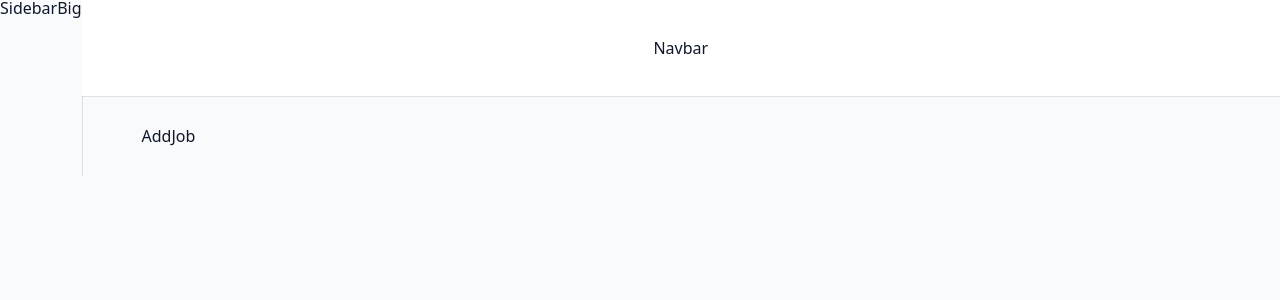
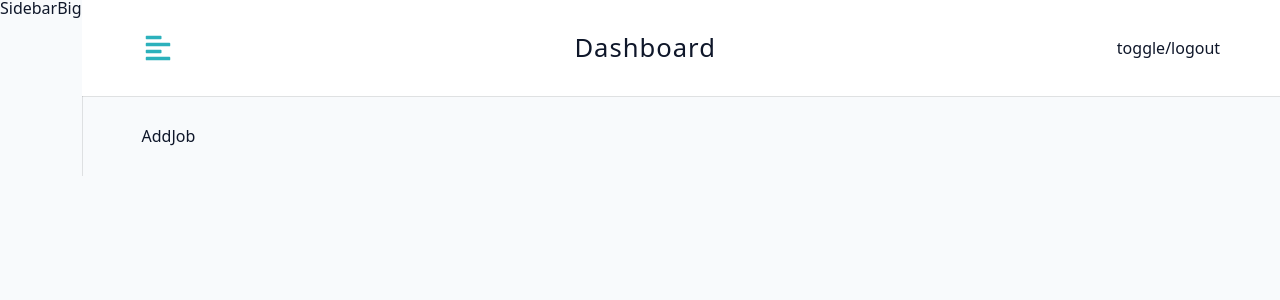
Before and after one commit to edriso/jobify, a React (Vite) app in the folder client/: page /dashboard in a window 1280 px wide. Shown: the top 300 px of the page. Built offline with nearby package versions, Linux system fonts and the light colour scheme.

Commit message:
add navbar structure

```diff
--- a/client/src/components/Navbar.jsx
+++ b/client/src/components/Navbar.jsx
@@ -1,7 +1,25 @@
 import Wrapper from '../assets/styledWrappers/Navbar';
+import { FaAlignLeft } from 'react-icons/fa';
+import Logo from './Logo';
+import { useDashboardContext } from '../pages/DashboardLayout';
 
 function Navbar() {
-  return <Wrapper>Navbar</Wrapper>;
+  const { toggleSidebar } = useDashboardContext();
+
+  return (
+    <Wrapper>
+      <div className="nav-center">
+        <button className="toggle-btn" type="button" onClick={toggleSidebar}>
+          <FaAlignLeft />
+        </button>
+        <div>
+          <Logo />
+          <h4 className="logo-text">Dashboard</h4>
+        </div>
+        <div className="btn-container">toggle/logout</div>
+      </div>
+    </Wrapper>
+  );
 }
 
 export default Navbar;
```
